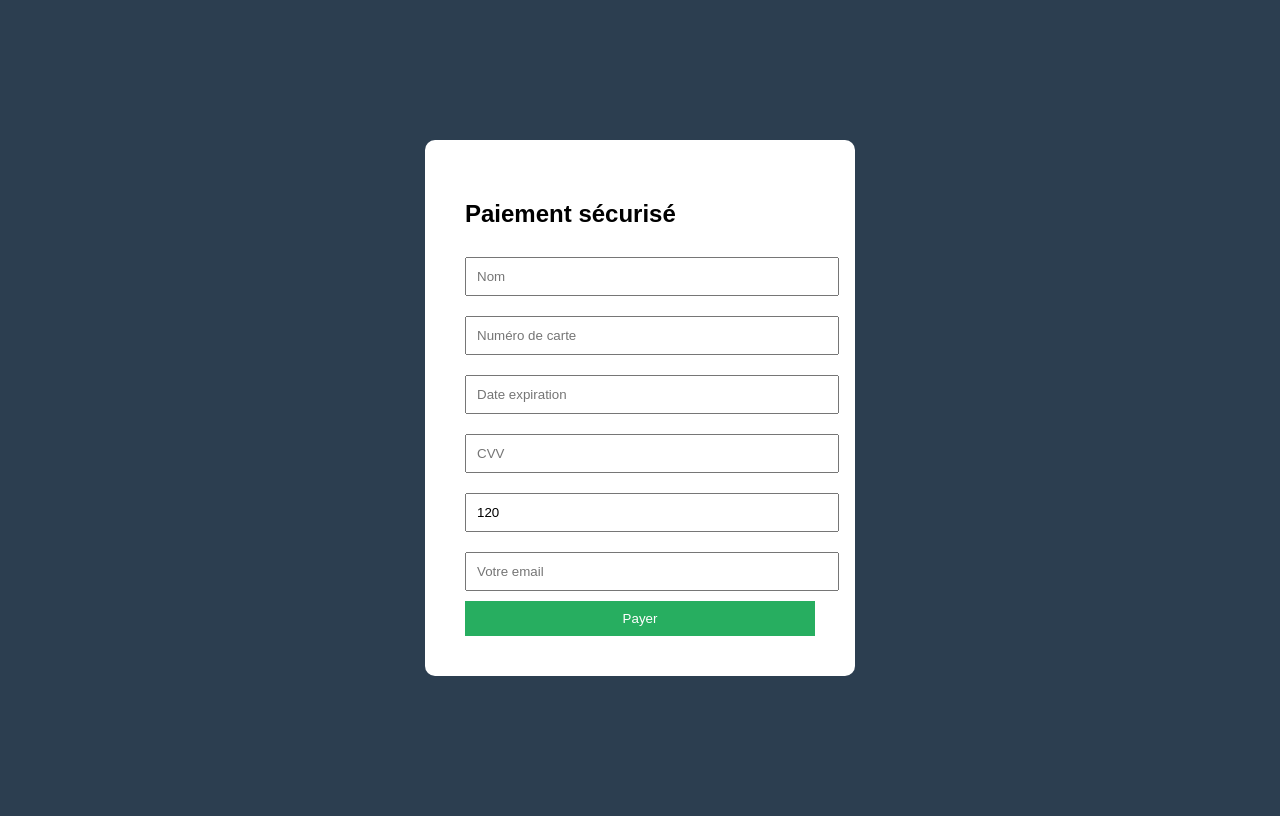
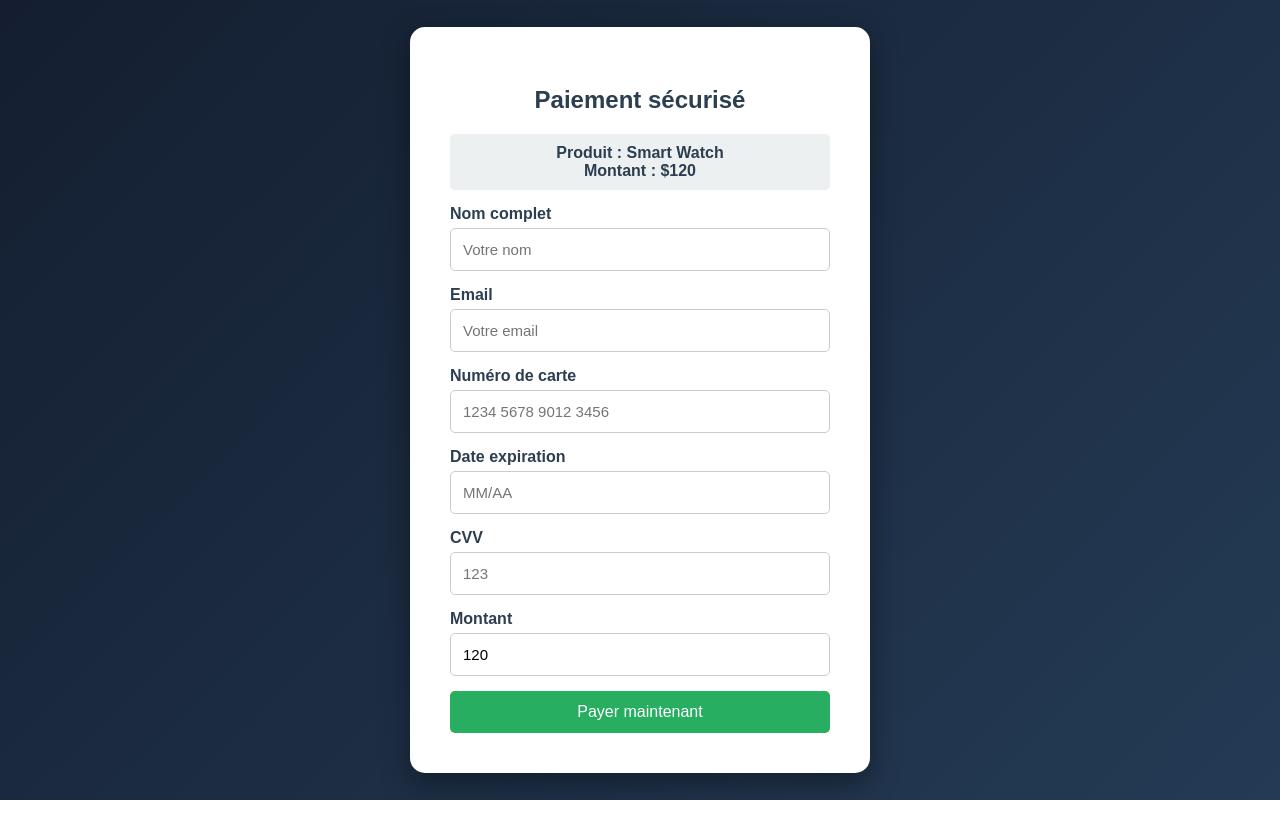
Before and after one commit to Aboum10/Secure-paiement, a Flask app: a page that uses templates/payment.html in a window 1280 px wide. Run offline with Flask 3, Linux system fonts and the light colour scheme.

Commit message:
Update payment.html

```diff
--- a/templates/payment.html
+++ b/templates/payment.html
@@ -1,15 +1,16 @@
 <!DOCTYPE html>
-<html>
+<html lang="fr">
 
 <head>
+<meta charset="UTF-8">
 <title>Paiement sécurisé</title>
 
 <style>
 
 body{
+margin:0;
 font-family:Arial;
-background:#2c3e50;
-color:white;
+background:linear-gradient(135deg,#141e30,#243b55);
 display:flex;
 justify-content:center;
 align-items:center;
@@ -18,24 +19,58 @@ height:100vh;
 
 form{
 background:white;
-color:black;
 padding:40px;
-border-radius:10px;
-width:350px;
+border-radius:15px;
+width:380px;
+box-shadow:0 10px 30px rgba(0,0,0,0.4);
+}
+
+h2{
+text-align:center;
+margin-bottom:20px;
+color:#2c3e50;
+}
+
+label{
+font-weight:bold;
+color:#2c3e50;
 }
 
 input{
 width:100%;
-padding:10px;
-margin:10px 0;
+padding:12px;
+margin-top:5px;
+margin-bottom:15px;
+border:1px solid #ccc;
+border-radius:5px;
+font-size:15px;
+box-sizing:border-box;
 }
 
 button{
 background:#27ae60;
 color:white;
 border:none;
+padding:12px;
+width:100%;
+font-size:16px;
+border-radius:5px;
+cursor:pointer;
+transition:0.3s;
+}
+
+button:hover{
+background:#219150;
+}
+
+.product{
+background:#ecf0f1;
 padding:10px;
-width:100%;
+border-radius:5px;
+margin-bottom:15px;
+text-align:center;
+font-weight:bold;
+color:#2c3e50;
 }
 
 </style>
@@ -48,27 +83,32 @@ width:100%;
 
 <h2>Paiement sécurisé</h2>
 
-<input name="name" placeholder="Nom">
+<div class="product">
+Produit : {{ product }} <br>
+Montant : ${{ amount }}
+</div>
 
-<input name="card" placeholder="Numéro de carte">
+<label>Nom complet</label>
+<input type="text" name="name" placeholder="Votre nom" required>
 
-<input name="exp" placeholder="Date expiration">
-
-<input name="cvv" placeholder="CVV">
-
-<input type="text" value="{{ amount }}" readonly>
-
+<label>Email</label>
 <input type="email" name="email" placeholder="Votre email" required>
 
-<button>Payer</button>
+<label>Numéro de carte</label>
+<input type="text" name="card" placeholder="1234 5678 9012 3456" required>
+
+<label>Date expiration</label>
+<input type="text" name="exp" placeholder="MM/AA" required>
+
+<label>CVV</label>
+<input type="password" name="cvv" placeholder="123" required>
+
+<label>Montant</label>
+<input type="text" name="amount" value="{{ amount }}" readonly>
+
+<button type="submit">Payer maintenant</button>
 
 </form>
-
-<script>
-
-document.getElementById("amount").value = localStorage.getItem("amount")
-
-</script>
 
 </body>
 
```
